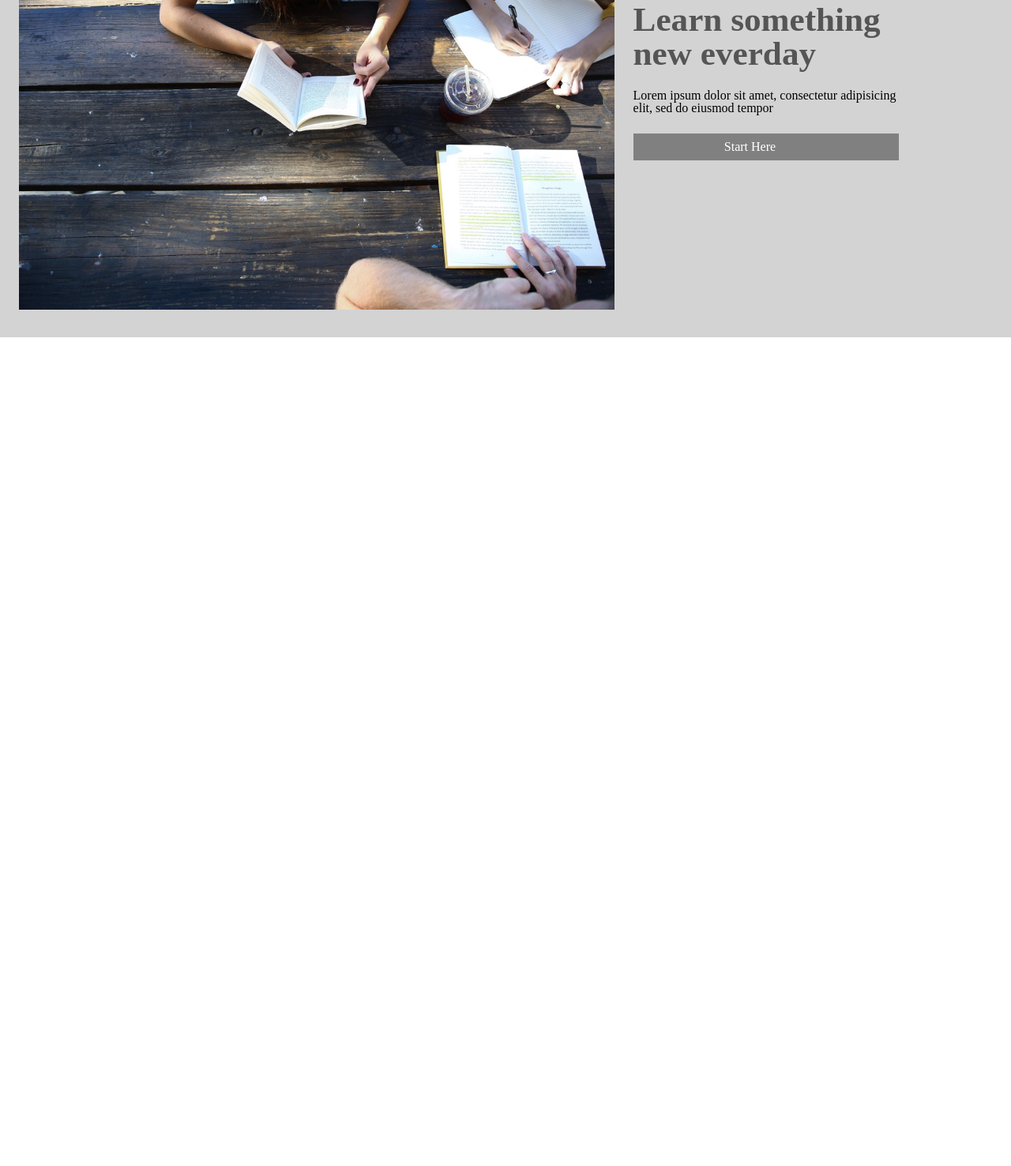
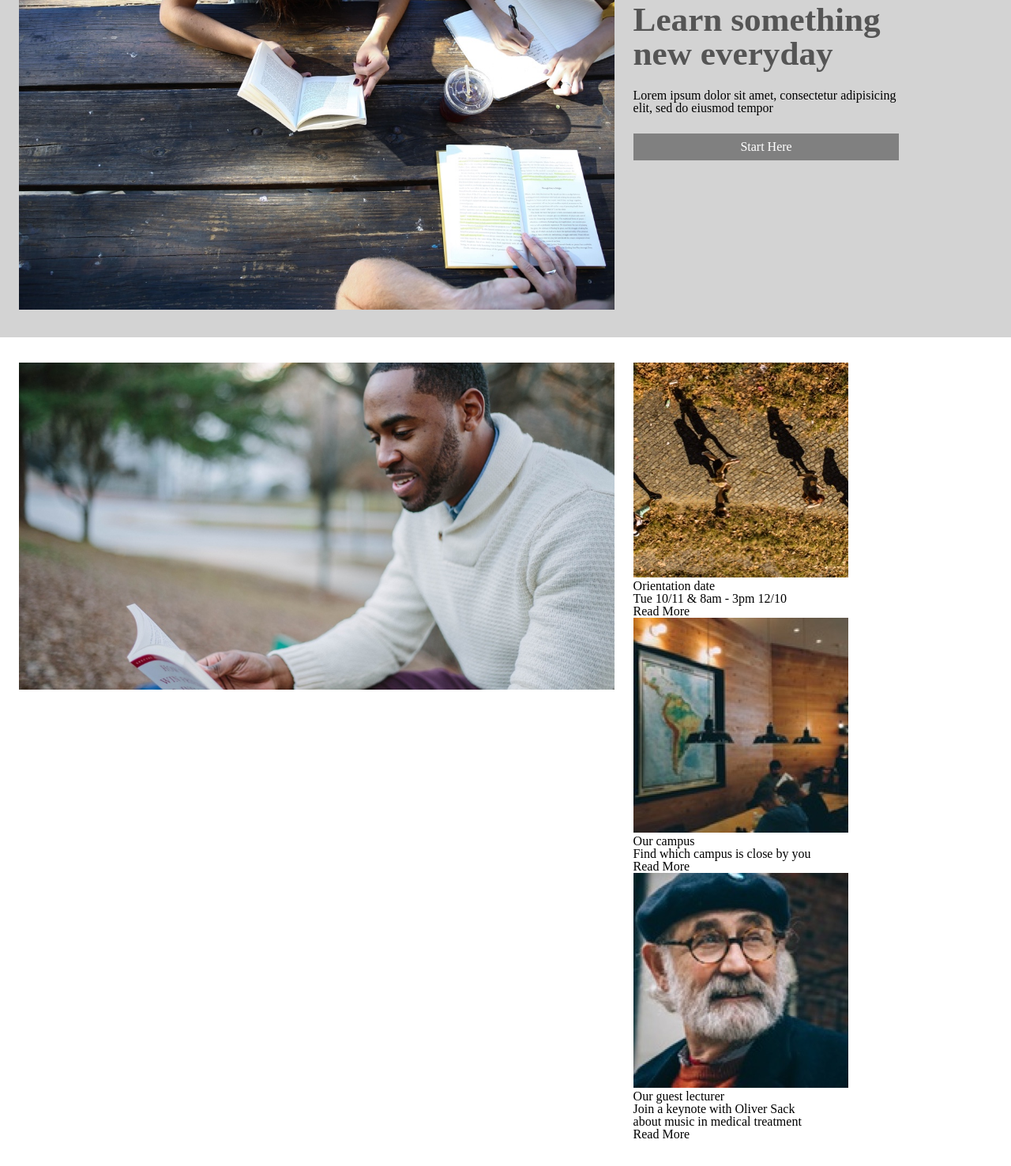
Before and after one commit to shyamnair1487/colmar-academy, a plain HTML site: page index.html in a window 1280 px wide. Shown: the part 261-1737 px from the top of the page at 79% size. Before the commit the page ends 800 px from the top, so only its background shows below. Drawn offline with Linux system fonts and the light colour scheme.

Commit message:
Added html for support section 1

```diff
--- a/index.html
+++ b/index.html
@@ -27,11 +27,50 @@
           <img src="resources/images/banner.jpg" alt="banner">
         </div>
         <div class="description">
-          <h1>Learn something new everday</h1>
+          <h1>Learn something new everyday</h1>
           <p>Lorem ipsum dolor sit amet, consectetur adipisicing elit, sed do eiusmod tempor</p>
           <p><a href="#">Start Here</a></p>
         </div>
       </div>
     </div>
+    <div class="supporting-section-1">
+      <div class="container">
+        <div class="image">
+          <img src="resources/images/information-main.jpg" alt="information">
+        </div>
+        <div class="description">
+          <div class="info">
+            <div class="pic">
+              <img src="resources/images/information-orientation.jpg" alt="orientation">
+            </div>
+            <div class="details">
+              <h2>Orientation date</h2>
+              <p>Tue 10/11 &amp; 8am - 3pm 12/10</p>
+              <a href="#">Read More</a>
+            </div>
+          </div>
+          <div class="info">
+            <div class="pic">
+              <img src="resources/images/information-campus.jpg" alt="Our campus">
+            </div>
+            <div class="details">
+              <h2>Our campus</h2>
+              <p>Find which campus is close by you</p>
+              <a href="#">Read More</a>
+            </div>
+          </div>
+          <div class="info">
+            <div class="pic">
+              <img src="resources/images/information-guest-lecture.jpg" alt="Guest Lecturer">
+            </div>
+            <div class="details">
+              <h2>Our guest lecturer</h2>
+              <p>Join a keynote with Oliver Sack <br> about music in medical treatment</p>
+              <a href="#">Read More</a>
+            </div>
+          </div>
+        </div>
+      </div>
+    </div>
   </body>
 </html>
--- a/resources/css/style.css
+++ b/resources/css/style.css
@@ -102,6 +102,11 @@ header ul a {
 .jumbotron .description a {
   color: white;
   margin: 8px auto;
-  position: relative;
-  left: 4rem;
+  text-align: center;
 }
+
+/***** Supporting-section-1 *****/
+
+.supporting-section-1 .image img {
+  width: 100%;
+}
```
